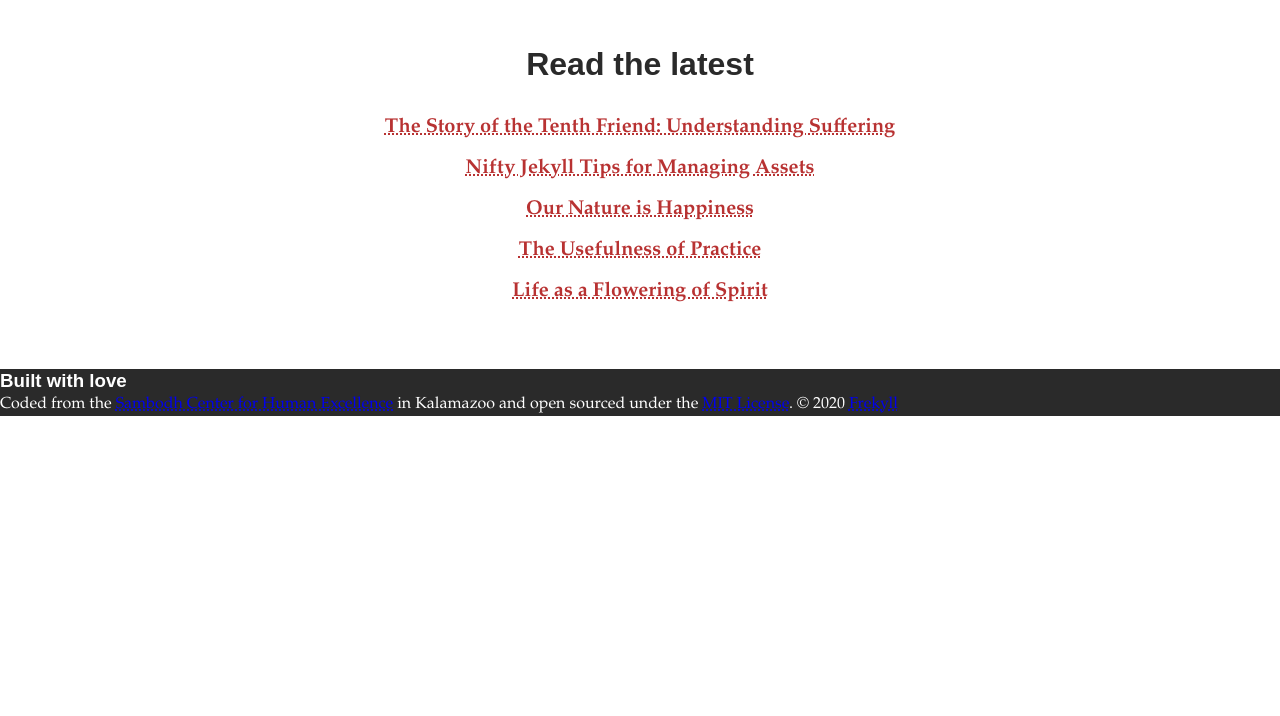
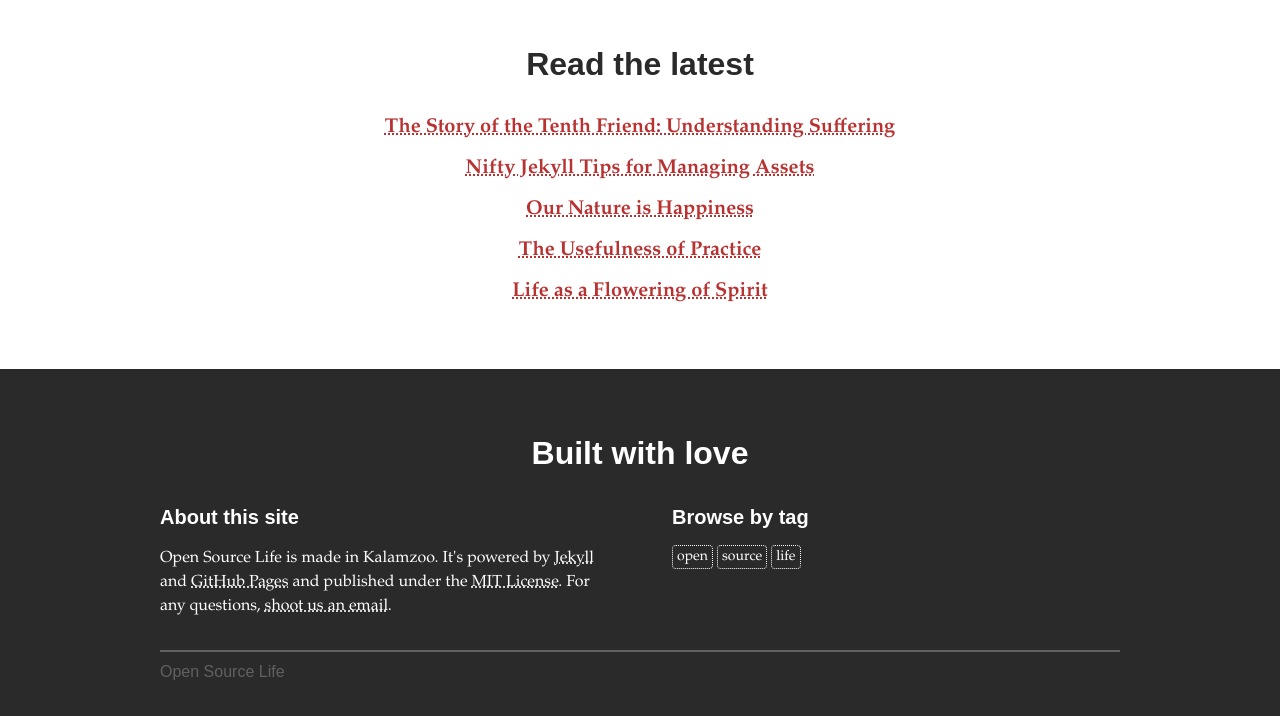
Before and after one commit to frekyll/open-source-life, a Jekyll site: the page built from index.html, in a window 1280 px wide. Shown: the part 527-1243 px from the top of the page. Built offline with Jekyll 4.4.1, drawn with Linux system fonts in a browser that asks for light colours; before the commit the page ends 943 px from its top, so only the background shows below that.

Commit message:
Build footer

```diff
--- a/_includes/footer.html
+++ b/_includes/footer.html
@@ -1,4 +1,25 @@
 <footer class="site-footer">
-  <h3>Built with love</h3>
-  <p>Coded from the <a href="https://www.sambodh.us">Sambodh Center for Human Excellence</a> in Kalamazoo and open sourced under the <a href="https://raw.githubusercontent.com/frekyll/open-source-life/main/LICENSE">MIT License</a>. &copy; 2020 <a href="https://twitter.com/frekyll">Frekyll</a></p>
+  <div class="site-footer-container">
+    <h3 class="site-footer-heading">Built with love</h3>
+
+    <div class="article-group">
+      <article class="article">
+        <h4 class="article-title">About this site</h4>
+        <p>Open Source Life is made in Kalamzoo. It's powered by <a href="https://jekyllrb.com">Jekyll</a> and <a href="https://pages.github.com">GitHub Pages</a> and published under the <a href="https://raw.githubusercontent.com/frekyll/open-source-life/main/LICENSE">MIT License</a>. For any questions, <a href="mailto:joshuawenning@gmail.com">shoot us an email</a>.</p>
+      </article>
+
+      <article class="article">
+        <h4 class="article-title">Browse by tag</h4>
+        <ul class="tag-collection">
+          <li><a href="#">open</a></li>
+          <li><a href="#">source</a></li>
+          <li><a href="#">life</a></li>
+        </ul>
+      </article>
+    </div>
+
+    <div class="site-footer-logo">
+      <p>Open Source Life</p>
+    </div>
+  </div>
 </footer>
--- a/_sass/_breakpoints.sass
+++ b/_sass/_breakpoints.sass
@@ -6,6 +6,7 @@
   +story-md
 
 @media (min-width: $breakpoint-lg)
+  +footer-lg
   +group-lg
   +masthead-lg
   +story-lg
--- a/_sass/_footer.sass
+++ b/_sass/_footer.sass
@@ -1,3 +1,65 @@
 .site-footer
   background-color: $black
   color: $white
+  padding: 2rem 1rem
+
+.site-footer-container
+  margin-left: auto
+  margin-right: auto
+  max-width: 960px
+
+.site-footer-heading
+  margin-bottom: 2rem
+  text-align: center
+
+.article
+  margin-bottom: 2rem
+
+  a
+    color: $white
+
+.article-title
+  font-size: $text-h5
+  margin-bottom: 1rem
+
+.tag-collection
+  font-family: $font-family-secondary
+  list-style-type: none
+  padding-left: 0
+
+  li
+    border: 1px dotted
+    border-radius: .25rem
+    display: inline
+    font-size: $text-h6
+    padding: .25rem
+
+    a
+      text-decoration: none
+
+.site-footer-logo
+  border-top: 2px solid $white
+  opacity: .25
+
+  p
+    font-family: $font-family-primary
+    margin-top: .5rem
+
+=footer-lg
+  .site-footer
+    padding-top: 4rem
+
+  .site-footer-heading
+    font-size: $text-h3
+
+  .article-group
+    display: flex
+
+  .article
+    flex: 1
+
+    &:first-of-type
+      margin-right: 4rem
+
+  .article-title
+    font-size: $text-h4
```
